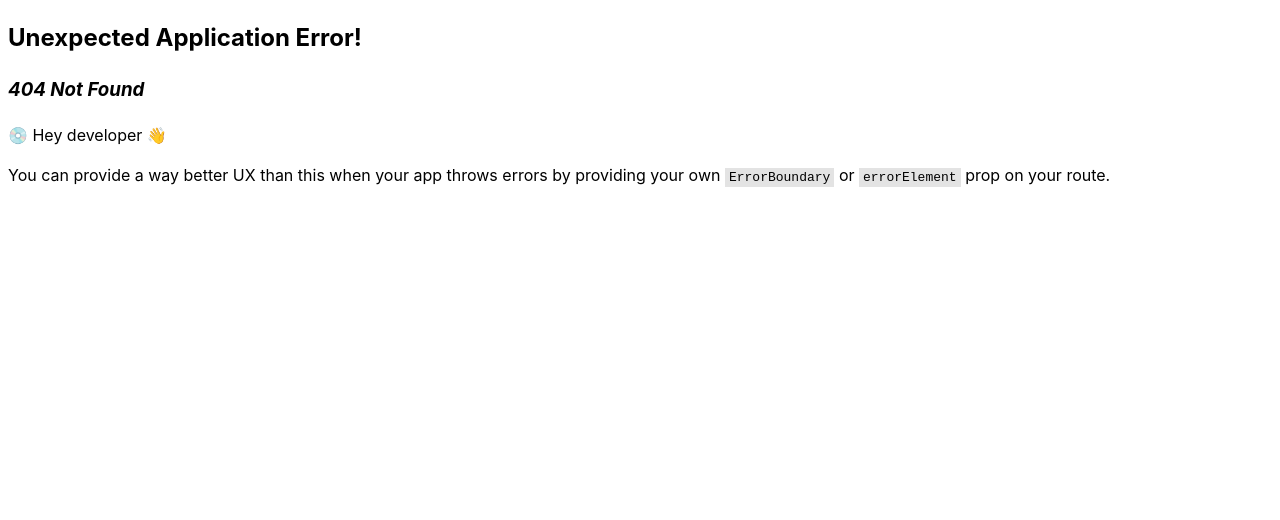
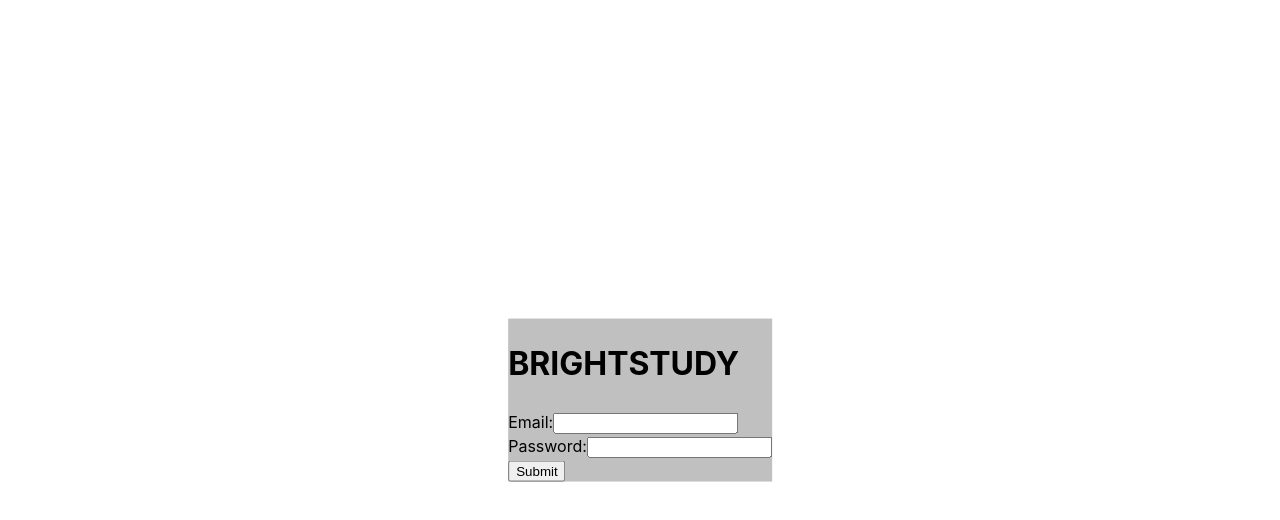
Before and after one commit to asynchroza/brightstudy-standalone, a React (Vite) app: page /initialLogin in a window 1280 px wide. Before the commit this address had no page. Shown: the top 520 px of the page. Built offline with nearby package versions, Linux system fonts and the light colour scheme.

Commit message:
Add initialLogin prop in LoginForm and describe login workflow in README

```diff
--- a/src/App.tsx
+++ b/src/App.tsx
@@ -1,9 +1,7 @@
-import InitialLoginForm from './components/InitialLoginForm/InitialLoginForm';
-
 function App() {
 	return (
 		<>
-			<InitialLoginForm />
+			<h1>HELLO WORLD</h1>
 		</>
 	);
 }
--- a/src/components/InitialLoginForm/InitialLoginForm.tsx
+++ b/src/components/LoginForm/LoginForm.tsx
@@ -31,15 +31,20 @@ type LoginFormInputs = {
 	password: string;
 };
 
-const InitialLoginForm = () => {
+const LoginForm = ({ initialLogin = false }: { initialLogin?: boolean }) => {
+	const [login, { loading }] = useMutation(LOGIN_MUTATION);
 	const navigate = useNavigate();
-
-	const [login, { loading }] = useMutation(LOGIN_MUTATION);
 
 	const handleLogin = async (email: string, password: string) => {
 		try {
 			await login({ variables: { email, password } });
-			navigate('/administration');
+			/*
+				The process of transitioning from the login form to the administration panel or landing page
+				involves two mutations: login and user verification. This is because the login form
+				and user verification components are rendered on the client side,
+				and no user sensitive data that will be displayed is fetched during this process.
+			*/
+			initialLogin ? navigate('/administration') : navigate('/home');
 		} catch (error) {
 			console.error(error);
 		}
@@ -92,4 +97,4 @@ const InitialLoginForm = () => {
 	);
 };
 
-export default InitialLoginForm;
+export default LoginForm;
--- a/src/main.tsx
+++ b/src/main.tsx
@@ -14,6 +14,7 @@ const router = createBrowserRouter(
 	createRoutesFromElements([
 		<Route path="/" element={<App />} />,
 		<Route path="login" element={<LoginPage />} />,
+		<Route path="initialLogin" element={<LoginPage initialLogin={true} />} />,
 		<Route
 			path="administration"
 			element={
--- a/src/pages/LoginPage/LoginPage.tsx
+++ b/src/pages/LoginPage/LoginPage.tsx
@@ -1,7 +1,7 @@
-import InitialLoginForm from '../../components/InitialLoginForm/InitialLoginForm';
+import LoginForm from '../../components/LoginForm/LoginForm';
 
-const LoginPage = () => {
-	return <InitialLoginForm />;
+const LoginPage = ({ initialLogin = false }: { initialLogin?: boolean }) => {
+	return <LoginForm initialLogin={initialLogin} />;
 };
 
 export default LoginPage;
```
Also changed, not shown: 1 other file (tests, documents, lock files or other folders).
